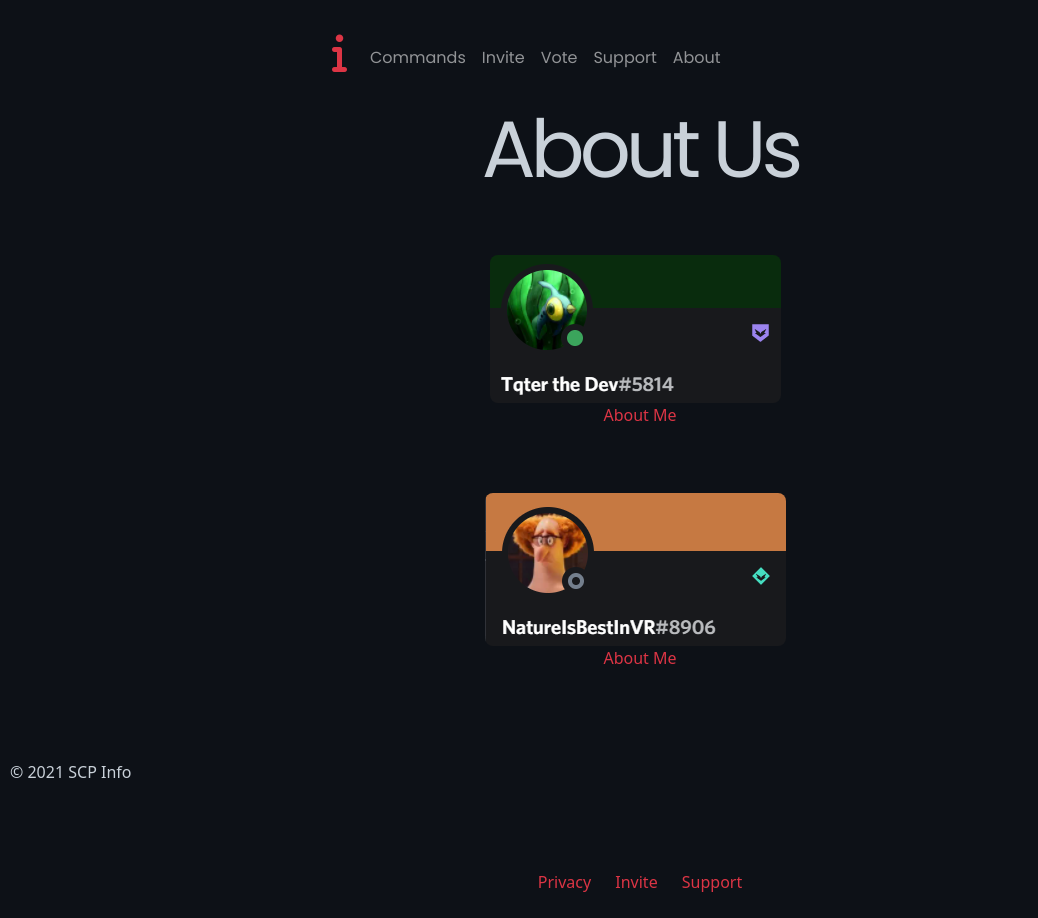
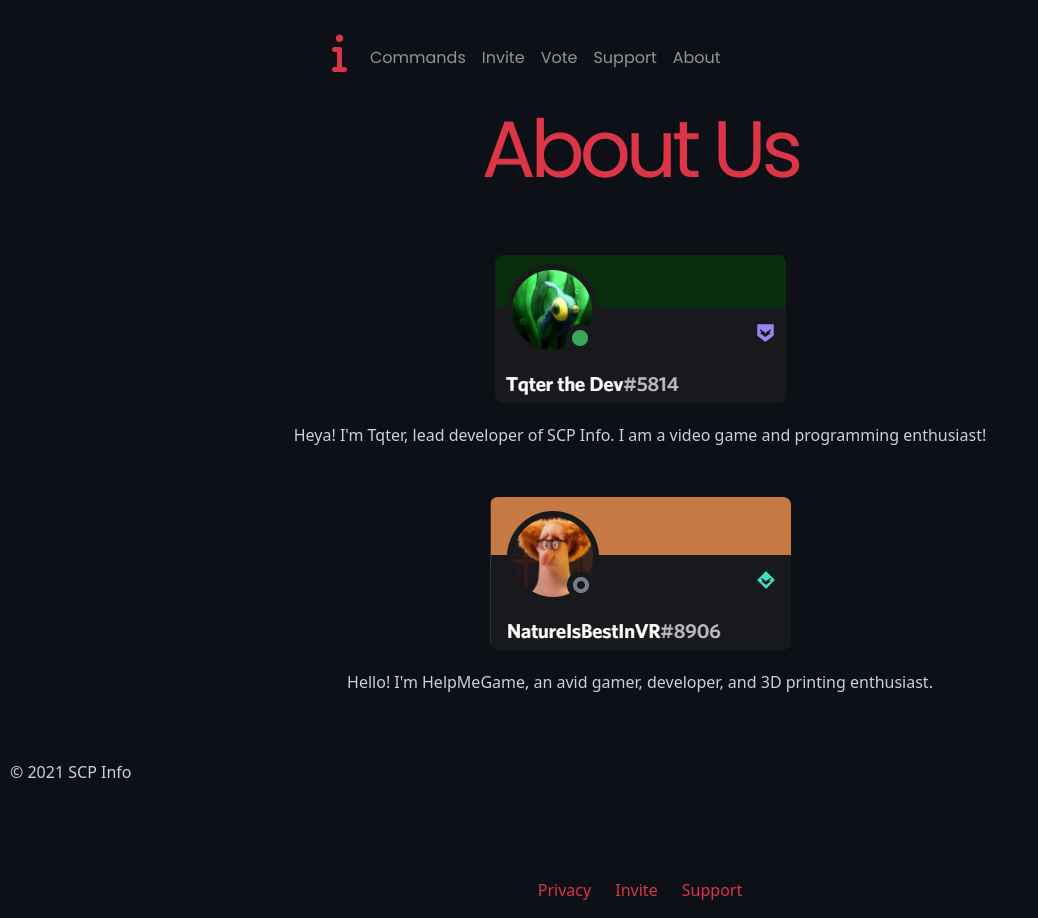
Before and after one commit to Tqter/scpinfosite, a Flask app: page /about in a window 1280 px wide; the page is wider, and only the part inside the window is pictured. Shown: that part, without its empty margins (0-1038 px from the left). Before the commit the page ends 892 px from the top of that part, so only its background shows below. Run offline with Flask 2, Linux system fonts and the light colour scheme; some libraries are stand-ins or nearby versions.

Commit message:
Made the ABout Page work

```diff
--- a/static/styles/styles.css
+++ b/static/styles/styles.css
@@ -119,13 +119,24 @@ h2 {
 }
 
 figcaption {
-    color: #dc3545;
+    color: #c9d1d9;
+    margin-top: 20px
 }
 
 .keegs_img {
     margin-top: 50px;
+    margin-left: 10px;
 }
+
+/* .keegs_img:hover {
+    position: relative;
+    top: -5px;
+    left: -10px;
+    width: 300px;
+    height: auto;
+} */
 
 .tqter_img {
     margin-top: 50px;
+    margin-left: 10px;
 }
--- a/templates/about.html
+++ b/templates/about.html
@@ -55,131 +55,22 @@
         <h1>
             About Us
         </h1>
-        <!-- <figure>
-            <img src="/static/img/keegs.png" alt="">
-            <figcaption>
-                I give myself lots of little coding projects to do, and I normally work on those in my spare time. Some
-                things I have made/worked on are: Scripthub - a powershell tool, Mine Deep - a moblie idle game, a LAN
-                Multiplayer Game, and a Python version of The Oregon Trail. I tend to like taking apart electronics and
-                visualising how applications come together.
-
-                My coding knowledge is kind of small in some places but larger in others. I've used Python, C#, a little
-                bit of LUA, HTML5, CSS 3, PowerShell, Batch, and a tad of VBS.
-            </figcaption>
-        </figure> -->
         <style>
-            /* Popup container - can be anything you want */
-            .popup {
-                position: relative;
-                display: inline-block;
-                cursor: pointer;
-                -webkit-user-select: none;
-                -moz-user-select: none;
-                -ms-user-select: none;
-                user-select: none;
-            }
-
-            /* The actual popup */
-            .popup .popuptext {
-                visibility: hidden;
-                width: 160px;
-                background-color: #555;
-                color: #fff;
-                text-align: center;
-                border-radius: 6px;
-                padding: 8px 0;
-                position: absolute;
-                z-index: 1;
-                bottom: 125%;
-                left: 50%;
-                margin-left: -80px;
-            }
-
-            /* Popup arrow */
-            .popup .popuptext::after {
-                content: "";
-                position: absolute;
-                top: 100%;
-                left: 50%;
-                margin-left: -5px;
-                border-width: 5px;
-                border-style: solid;
-                border-color: #555 transparent transparent transparent;
-            }
-
-            /* Toggle this class - hide and show the popup */
-            .popup .show {
-                visibility: visible;
-                -webkit-animation: fadeIn 1s;
-                animation: fadeIn 1s;
-            }
-
-            /* Add animation (fade in the popup) */
-            @-webkit-keyframes fadeIn {
-                from {
-                    opacity: 0;
-                }
-
-                to {
-                    opacity: 1;
-                }
-            }
-
-            @keyframes fadeIn {
-                from {
-                    opacity: 0;
-                }
-
-                to {
-                    opacity: 1;
-                }
+            h1 {
+                color: #dc3545;
             }
         </style>
-        </head>
-
-        <body style="text-align:center">
         <figure>
-                <img src="/static/img/tqter.png" alt="Image not Found" class="tqter_img">
-
+            <img src="/static/img/tqter.png" class="tqter_img">
             <figcaption>
-                    <div class="popup" onclick="myFunction()">About Me
-                        <span class="popuptext" id="myPopup">Hello! I'm NatureIsBestinVR, an avid gamer, developer,
-                            and
-                            3D
-                            printing enthusiast.</span>
+                Heya! I'm Tqter, lead developer of SCP Info. I am a video game and programming enthusiast!
             </figcaption>
-                </div>
+            <figure>
+                <img src="/static/img/keegs.png" class="keegs_img">
+                <figcaption>
+                    Hello! I'm HelpMeGame, an avid gamer, developer, and 3D printing enthusiast.
+                </figcaption>
             </figure>
-
-            <script>
-                // When the user clicks on div, open the popup
-                function myFunction() {
-                    var popup = document.getElementById("myPopup");
-                    popup.classList.toggle("show");
-                }
-            </script>
-
-            <body style="text-align:center">
-                <figure>
-                    <img src="/static/img/keegs.png" alt="Image not Found" class="keegs_img">
-
-                    <figcaption>
-                        <div class="popup" onclick="myFunction()">About Me
-                            <span class="popuptext" id="myPopup">Hello! I'm NatureIsBestinVR, an avid gamer, developer,
-                                and
-                                3D
-                                printing enthusiast.</span>
-                    </figcaption>
-                    </div>
-                </figure>
-
-                <script>
-                    // When the user clicks on div, open the popup
-                    function myFunction() {
-                        var popup = document.getElementById("myPopup");
-                        popup.classList.toggle("show");
-                    }
-                </script>
             <p class="main-para">
                 <a class="legal-link " href="https://scpinfo.xyz/privacy ">
                     Privacy
@@ -191,11 +82,11 @@
                 <a class="support-link" href="https://discord.gg/hTPqf53abp">
                     Support
                 </a>
-                    <!-- <style>
+                <style>
                     .main-para {
-                            margin-top: 50vh
+                        margin-top: 23vh
                     }
-                    </style> -->
+                </style>
                 <!-- <div class="discord-logo">
                 <i class="fab fa-discord"></i>
             </div> -->
```
Lines whose indentation alone changed are shown as unchanged.
